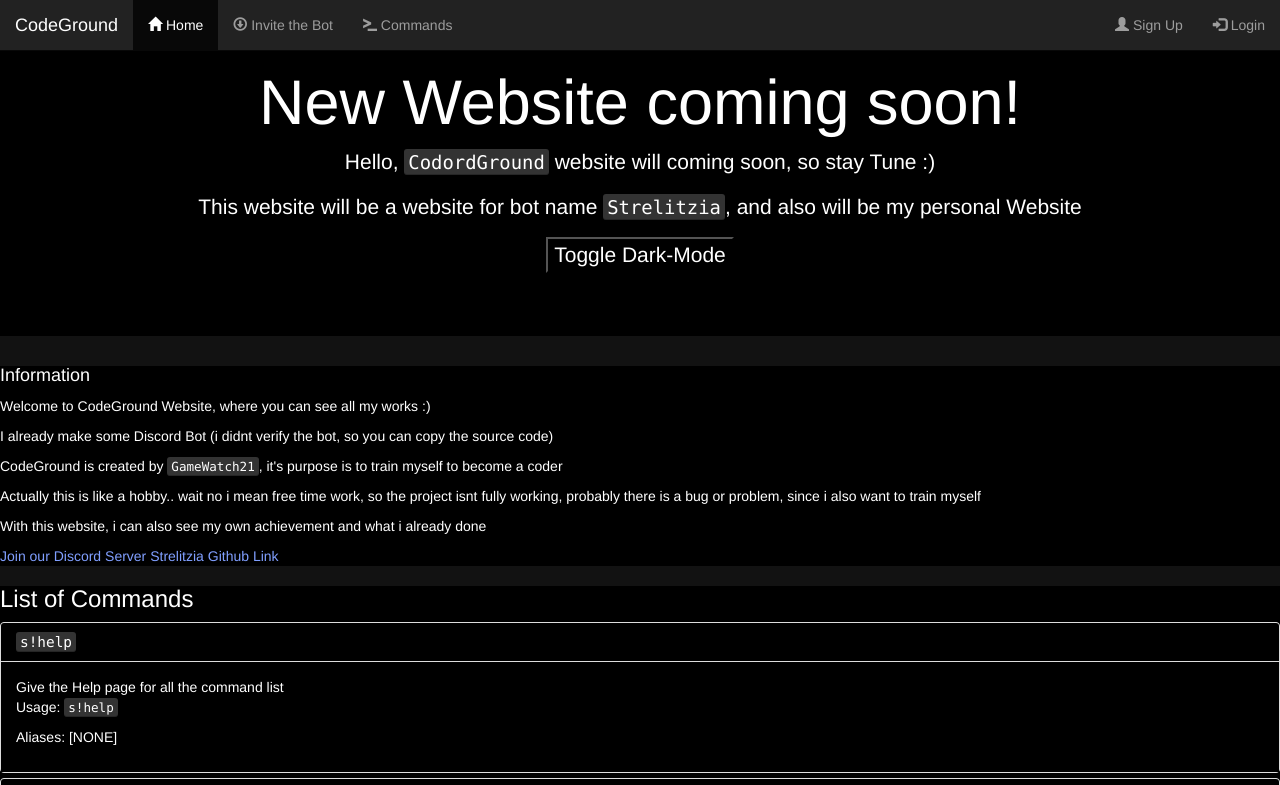
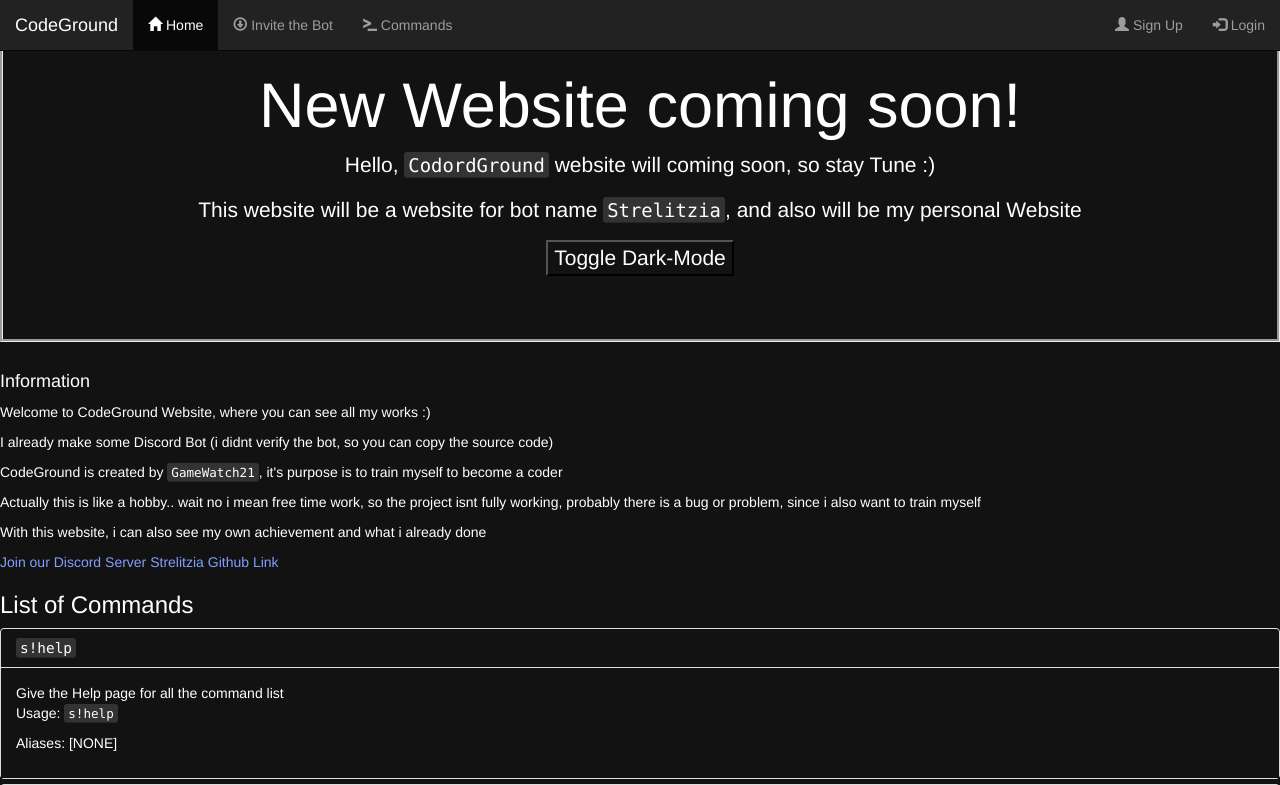
Before and after one commit to GameWatch21/CG-Economy, a website: page index.html in a window 1280 px wide. Both pictures are taken after a click on the button "Toggle Dark-Mode". Shown: the top 785 px of the page. Drawn offline with nearby package versions, Linux system fonts and the light colour scheme.

Commit message:
Dark Theme decorated

```diff
--- a/index.html
+++ b/index.html
@@ -42,31 +42,32 @@
   background: #121212;
 }
   body.dark-theme .jumbotron{
-   background-color: black;
+   background-color: #121212;
+    border-style: groove;
     }
    body.dark-theme .info{
      color: white;
-     background-color:black;
+     background-color:#121212;
      }
     body.dark-theme .commands{
       color: white;
-      background-color: black;
+      background-color: #121212;
       }
     body.dark-theme .panel-group{
       color: white;
-      background-color: black;
+      background-color: #121212;
       }
     body.dark-theme .panel-body{
       color: white;
-      background-color: black;
+      background-color: #121212;
       }
     body.dark-theme .panel-heading{
       color: white;
-      background-color: black;
+      background-color: #121212;
       }
     body.dark-theme .btn-toggle{
       color: white;
-      background-color: black;
+      background-color: #121212;
       }
 a {
   color: #0033cc;
```
